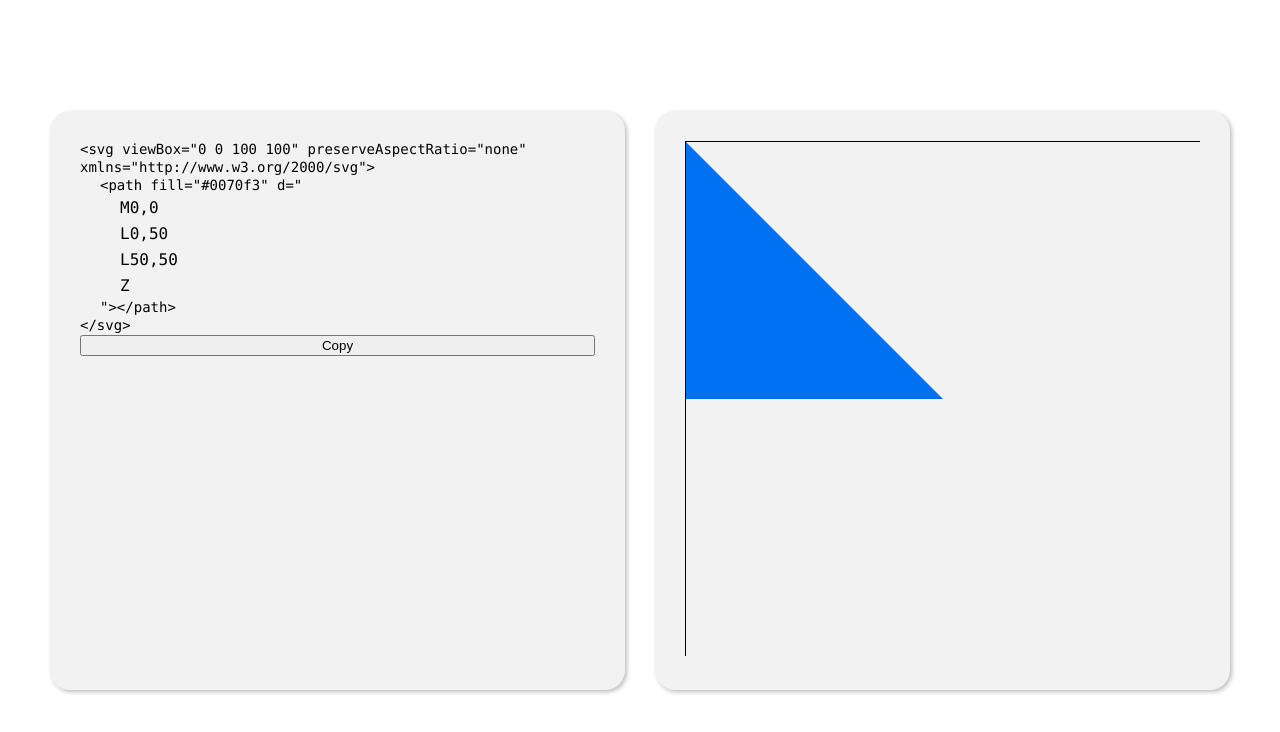
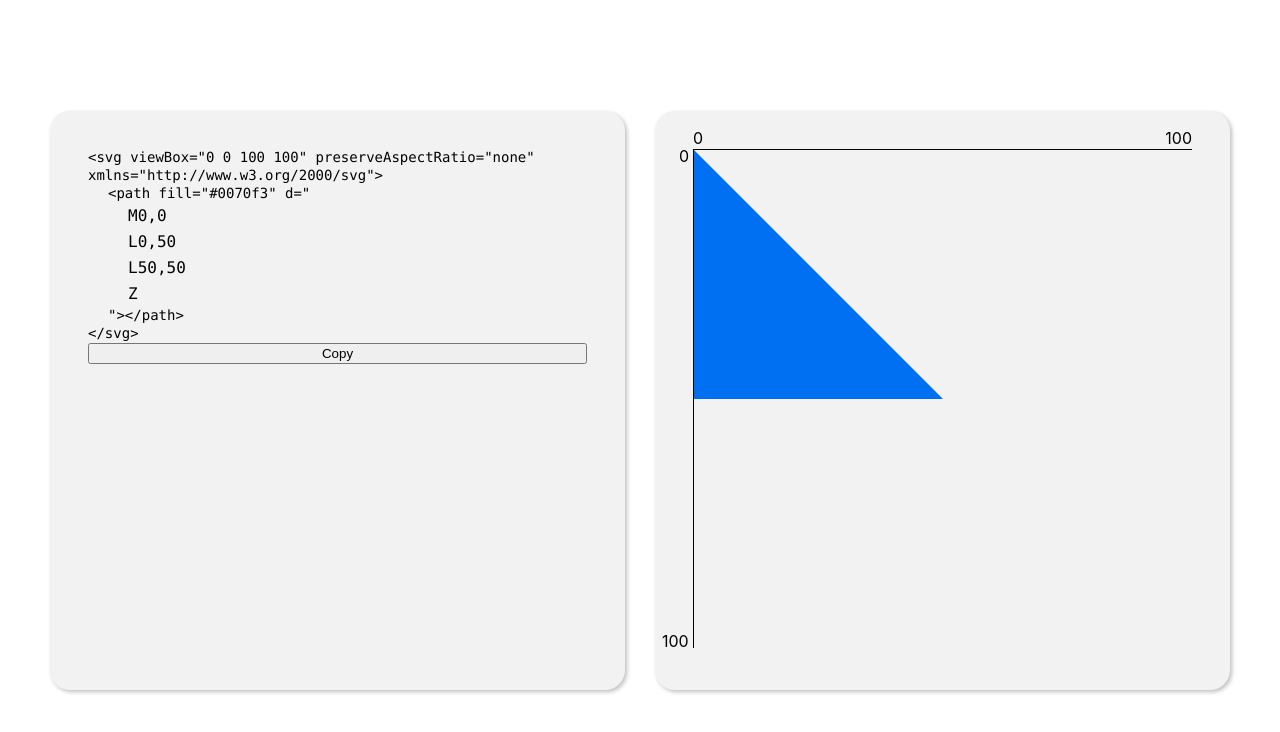
Before and after one commit to rfauver/svg_path_editor, a Next.js app: page / in a window 1280 px wide. Shown: the top 732 px of the page. Built offline with nearby package versions, Linux system fonts and the light colour scheme.

Commit message:
add coordinates to viewer

```diff
--- a/pages/index.js
+++ b/pages/index.js
@@ -82,6 +82,10 @@ export default function Home() {
         </div>
 
         <div className={classnames(styles.section, styles.viewer)}>
+          <div className={classnames(styles.coord, styles.coordXMin)}>0</div>
+          <div className={classnames(styles.coord, styles.coordYMin)}>0</div>
+          <div className={classnames(styles.coord, styles.coordXMax)}>100</div>
+          <div className={classnames(styles.coord, styles.coordYMax)}>100</div>
           <svg
             className={styles.view}
             viewBox='0 0 100 100'
--- a/styles/home.module.scss
+++ b/styles/home.module.scss
@@ -20,7 +20,7 @@
   background-color: #f2f2f2;
   border-radius: 20px;
   box-shadow: 2px 2px 4px rgba(0, 0, 0, 0.25);
-  padding: 30px;
+  padding: 38px;
 }
 
 .editor {
@@ -36,9 +36,34 @@
 }
 
 .viewer {
+  position: relative;
+
   svg path {
     transition: d 300ms;
   }
+}
+
+.coord {
+  position: absolute;
+}
+
+.coordXMin {
+  top: 17px;
+}
+
+.coordYMin {
+  top: 35px;
+  left: 24px;
+}
+
+.coordXMax {
+  top: 17px;
+  right: 38px;
+}
+
+.coordYMax {
+  bottom: 39px;
+  left: 7px;
 }
 
 .view {
```
